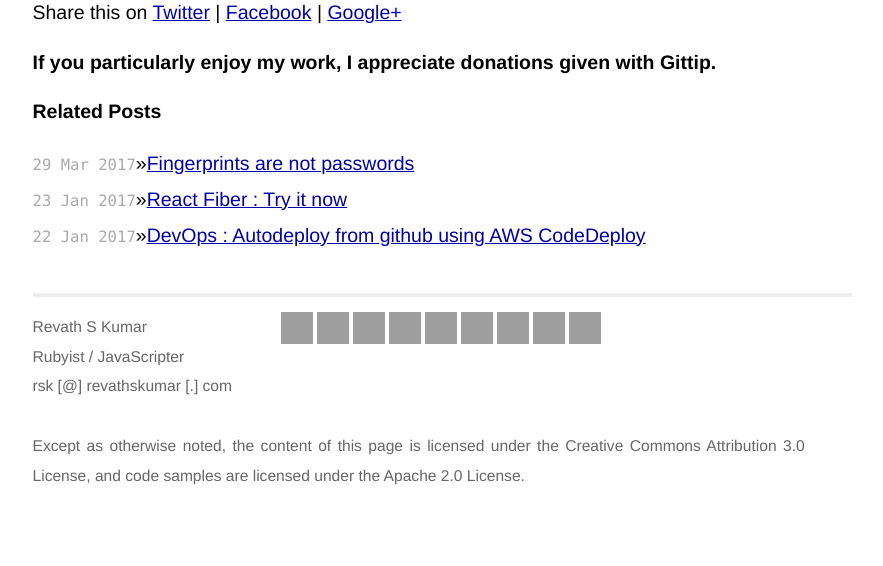
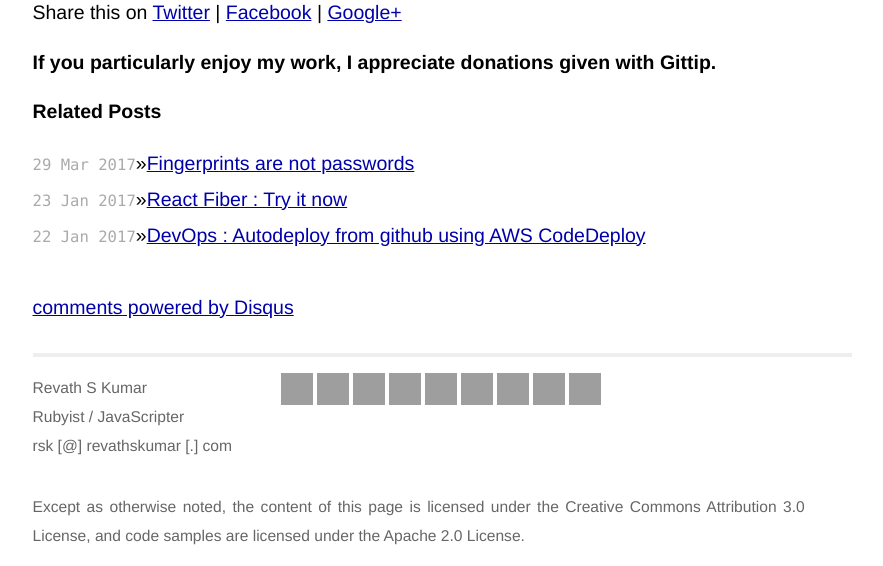
Before and after one commit to revathskumar/blog.revathskumar.com, a Jekyll site: the page built from _posts/2011-10-24-python-url-encoding-and-decoding.html, in a window 1280 px wide, cut to the strip 631-1197 px from the top of the page. Shown: the whole strip, without its empty margins (198-1081 px from the left). Built offline with Jekyll 4.4.1, drawn with Linux system fonts in a browser that asks for light colours; comment, search, counter and statistics services are not loaded; before the commit the page ends 1137 px from its top, so only the background shows below that; grey boxes are pictures that could not be loaded.

Commit message:
enable comments

```diff
--- a/_layouts/post.html
+++ b/_layouts/post.html
@@ -32,7 +32,6 @@
   </ul>
 </div>
 
-{% if page.comments %}
 <div id="disqus_thread"></div>
 <script type="text/javascript">
     /* * * CONFIGURATION VARIABLES: EDIT BEFORE PASTING INTO YOUR WEBPAGE * * */
@@ -47,18 +46,3 @@
 </script>
 <noscript>Please enable JavaScript to view the <a href="http://disqus.com/?ref_noscript">comments powered by Disqus.</a></noscript>
 <a href="http://disqus.com" class="dsq-brlink">comments powered by <span class="logo-disqus">Disqus</span></a>
-
-{% endif %}
-
-<!-- {% if page.previous.url %}
-&lt;&lt; <a href="{{page.previous.url}}">
- {{page.previous.title}}
-</a>
-{% endif %}
--
-
-{% if page.next.url %}
-<a href="{{page.next.url}}">
-{{page.next.title}}
-</a> &gt;&gt;
-{% endif %} -->
```
